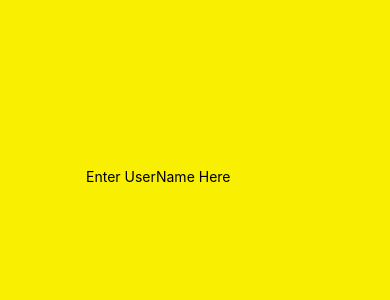
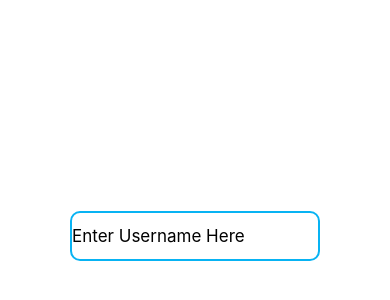
Before and after one commit to Winzy7/League-Duo-Finder, a React Native app in the folder DuoFinder/: screen / in a window 390 px wide. Shown: the part 246-546 px from the top of the page. Built offline with nearby package versions, Linux system fonts and the light colour scheme.

Commit message:
Update App.tsx

```diff
--- a/DuoFinder/App.tsx
+++ b/DuoFinder/App.tsx
@@ -3,13 +3,18 @@ import { StyleSheet, Text, View, TextInput } from 'react-native';
 import React from "react";
 
 export default function App() {
-  const [text, onChangeText] = React.useState("Enter UserName Here");
+  const [text, onChangeText] = React.useState("");
+  console.log({text});
   return (
     <View style={styles.container}>
       <TextInput
-        style = {styles.container}
+        style = {styles.box}
         onChangeText = {onChangeText}
         value = {text}
+        placeholder = "Enter Username Here"
+        selectionColor = "#08B3F3"
+        autoCapitalize= 'none'
+        textAlign= "center"
       />
       <StatusBar style="auto" />
     </View>
@@ -19,8 +24,19 @@ export default function App() {
 const styles = StyleSheet.create({
   container: {
     flex: 1,
-    backgroundColor: '#f8f000',
+    backgroundColor: '#FFFFFF',
     alignItems: 'center',
     justifyContent: 'center',
   },
+  box: {
+    height: 50,
+    width: 250,
+    top: 60,
+    position: "relative",
+    borderWidth: 2,
+    borderColor: "#08B3F3",
+    color: "#000000",
+    borderRadius: 10,
+    fontSize: 17,
+  },
 });
```
